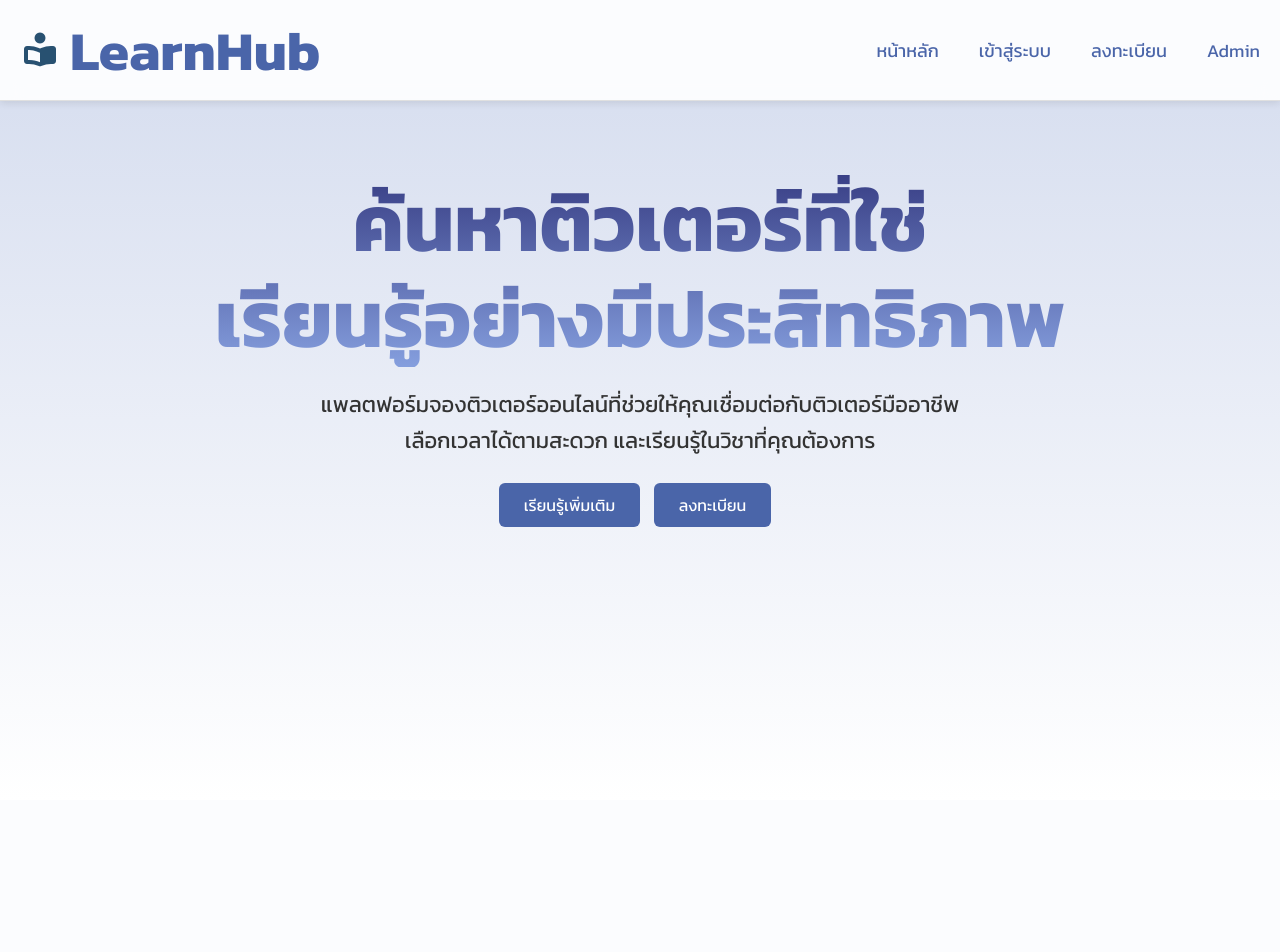
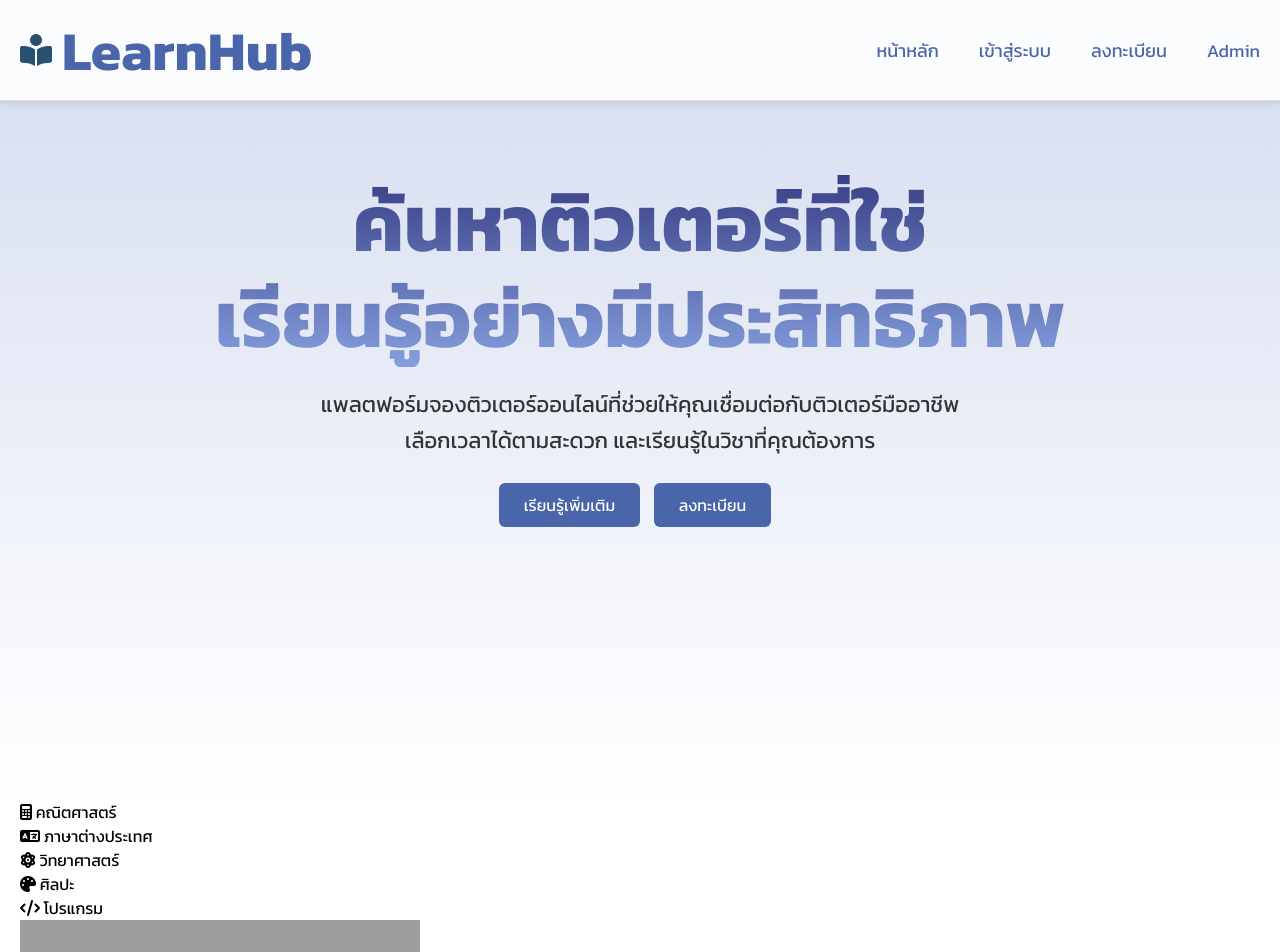
Before and after one commit to 6610510116-tech/project-website-, a PHP site: page / in a window 1280 px wide. Shown: the top 952 px of the page. Before the commit the page ends 527 px from the top, so only its background shows below. Run offline with PHP 8.4, Linux system fonts and the light colour scheme; some libraries are stand-ins or nearby versions; grey boxes are pictures that could not be loaded.

Commit message:
เพิ่มรายวิชา

```diff
--- a/index.php
+++ b/index.php
@@ -8,7 +8,7 @@
 <head>
 	<meta charset="UTF-8">
 	<meta name="viewport" content="width=device-width, initial-scale=1.0">
-	<link rel="stylesheet" href="https://cdnjs.cloudflare.com/ajax/libs/font-awesome/7.0.1/css/all.min.css">
+	<link rel="stylesheet" href="https://cdnjs.cloudflare.com/ajax/libs/font-awesome/6.5.0/css/all.min.css">
 
 	<link rel="preconnect" href="https://fonts.googleapis.com">
 	<link rel="preconnect" href="https://fonts.gstatic.com" crossorigin>
@@ -44,13 +44,86 @@
 						<p>แพลตฟอร์มจองติวเตอร์ออนไลน์ที่ช่วยให้คุณเชื่อมต่อกับติวเตอร์มืออาชีพ <br>
 						เลือกเวลาได้ตามสะดวก และเรียนรู้ในวิชาที่คุณต้องการ
 						</p>
-						<a href="#" class="discount-btn">เรียนรู้เพิ่มเติม</a>
+						<a href="learnmore.php" class="discount-btn">เรียนรู้เพิ่มเติม</a>
 						<a href="register.php" class="logintutor-btn">ลงทะเบียน</a>
 					</div>
 				</div>
 			</div>
 		</div>
 	</header>
-	<script src="script.js"></script>
+	<!-- SUBJECT TABS -->
+<div class="container subject-tabs">
+    <div class="tab-menu">
+        <div class="tab-item active" data-tab="math">
+            <i class="fa-solid fa-calculator"></i>
+            <span>คณิตศาสตร์</span>
+        </div>
+        <div class="tab-item" data-tab="language">
+            <i class="fa-solid fa-language"></i>
+            <span>ภาษาต่างประเทศ</span>
+        </div>
+        <div class="tab-item" data-tab="science">
+            <i class="fa-solid fa-atom"></i>
+            <span>วิทยาศาสตร์</span>
+        </div>
+        <div class="tab-item" data-tab="art">
+            <i class="fa-solid fa-palette"></i>
+            <span>ศิลปะ</span>
+        </div>
+        <div class="tab-item" data-tab="program">
+            <i class="fa-solid fa-code"></i>
+            <span>โปรแกรม</span>
+        </div>
+    </div>
+
+    <div class="tab-content">
+        <div class="tab-panel active" data-tab="math">
+			<div class="subject-item"><img src="https://cdn.pixabay.com/photo/2023/01/10/03/57/digits-7708860_1280.jpg"><p>พื้นฐาน</p></div>
+            <div class="subject-item"><img src="https://cdn.pixabay.com/photo/2020/10/11/17/20/icon-5646465_1280.jpg"><p>สถิติ</p></div>
+            <div class="subject-item"><img src="https://cdn.pixabay.com/photo/2022/09/27/05/34/approximation-7482129_1280.jpg"><p>แคลคูลัส</p></div>
+        </div>
+        <div class="tab-panel" data-tab="language">
+            <div class="subject-item"><img src="https://cdn.pixabay.com/photo/2017/01/31/08/23/british-2023201_1280.png"><p>ภาษาอังกฤษ</p></div>
+            <div class="subject-item"><img src="https://cdn.pixabay.com/photo/2016/11/07/14/03/japan-1805865_1280.jpg"><p>ภาษาญี่ปุ่น</p></div>
+			<div class="subject-item"><img src="https://cdn.pixabay.com/photo/2024/02/07/14/04/ai-generated-8559123_1280.jpg"><p>ภาษาจีน</p></div>
+			<div class="subject-item"><img src="https://cdn.pixabay.com/photo/2014/04/15/16/53/reichstag-324982_1280.jpg"><p>ภาษาเยอรมัน</p></div>
+			<div class="subject-item"><img src="https://cdn.pixabay.com/photo/2021/11/04/21/59/episkopeio-6769484_1280.jpg"><p>ภาษารัสเซีย</p></div>
+        </div>
+        <div class="tab-panel" data-tab="science">
+            <div class="subject-item"><img src="https://cdn.pixabay.com/photo/2022/01/14/07/50/physics-6936704_1280.jpg"><p>ฟิสิกส์</p></div>
+            <div class="subject-item"><img src="https://cdn.pixabay.com/photo/2018/07/15/10/44/dna-3539309_1280.jpg"><p>เคมี</p></div>
+            <div class="subject-item"><img src="https://cdn.pixabay.com/photo/2020/03/18/07/25/monkey-4943051_1280.jpg"><p>ชีวภาพ</p></div>
+        </div>
+        <div class="tab-panel" data-tab="art">
+            <div class="subject-item"><img src="https://cdn.pixabay.com/photo/2023/07/14/18/23/color-pencils-8127500_1280.jpg"><p>วาดภาพ</p></div>
+            <div class="subject-item"><img src="https://cdn.pixabay.com/photo/2022/11/28/18/58/piano-7622920_1280.jpg"><p>ดนตรี</p></div>
+            <div class="subject-item"><img src="https://cdn.pixabay.com/photo/2014/10/31/17/41/dancing-dave-minion-510835_1280.jpg"><p>อนิเมชัน</p></div>
+            <div class="subject-item"><img src="https://cdn.pixabay.com/photo/2017/11/08/22/28/camera-2931883_1280.jpg"><p>ถ่ายรูป</p></div>
+        </div>
+        <div class="tab-panel" data-tab="program">
+            <div class="subject-item"><img src="https://cdn.pixabay.com/photo/2016/07/13/08/48/mobile-phone-1513945_1280.jpg"><p>Python</p></div>
+            <div class="subject-item"><img src="https://cdn.pixabay.com/photo/2020/09/27/13/15/data-5606639_1280.jpg"><p>HTML/CSS</p></div>
+            <div class="subject-item"><img src="https://cdn.pixabay.com/photo/2020/04/25/15/38/codes-5091352_1280.png"><p>JavaScipt</p></div>
+            <div class="subject-item"><img src="https://cdn.pixabay.com/photo/2024/10/02/14/52/hack-9091214_1280.png"><p>C#</p></div>
+        </div>
+    </div>
+</div>
+
+<script>
+// --- Tabs JS ---
+const tabs = document.querySelectorAll('.tab-item');
+const panels = document.querySelectorAll('.tab-panel');
+
+tabs.forEach(tab => {
+    tab.addEventListener('click', () => {
+        tabs.forEach(t => t.classList.remove('active'));
+        tab.classList.add('active');
+
+        panels.forEach(p => p.classList.remove('active'));
+        document.querySelector(`.tab-panel[data-tab="${tab.dataset.tab}"]`).classList.add('active');
+    });
+});
+</script>
+
 </body>
 </html>
```
